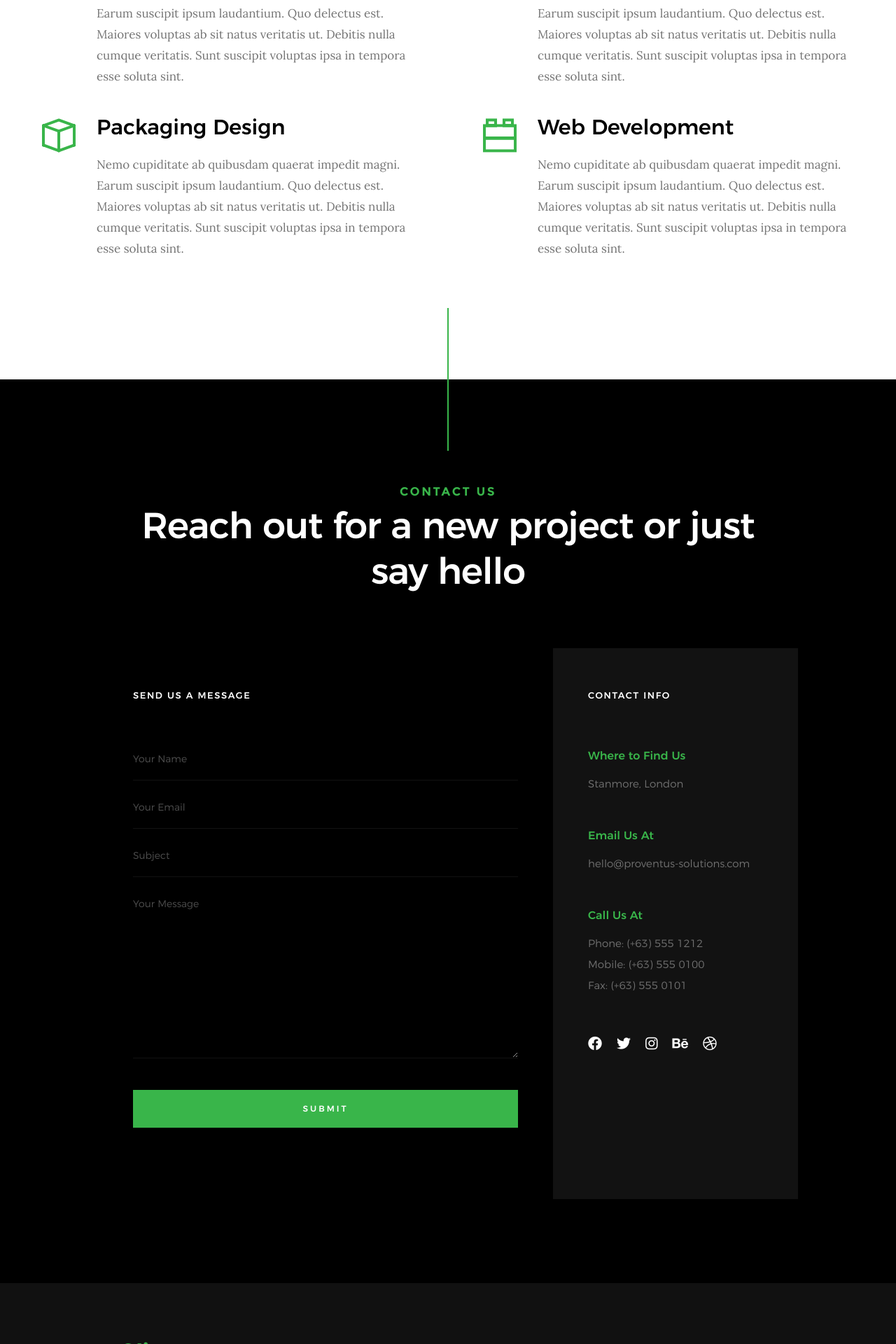
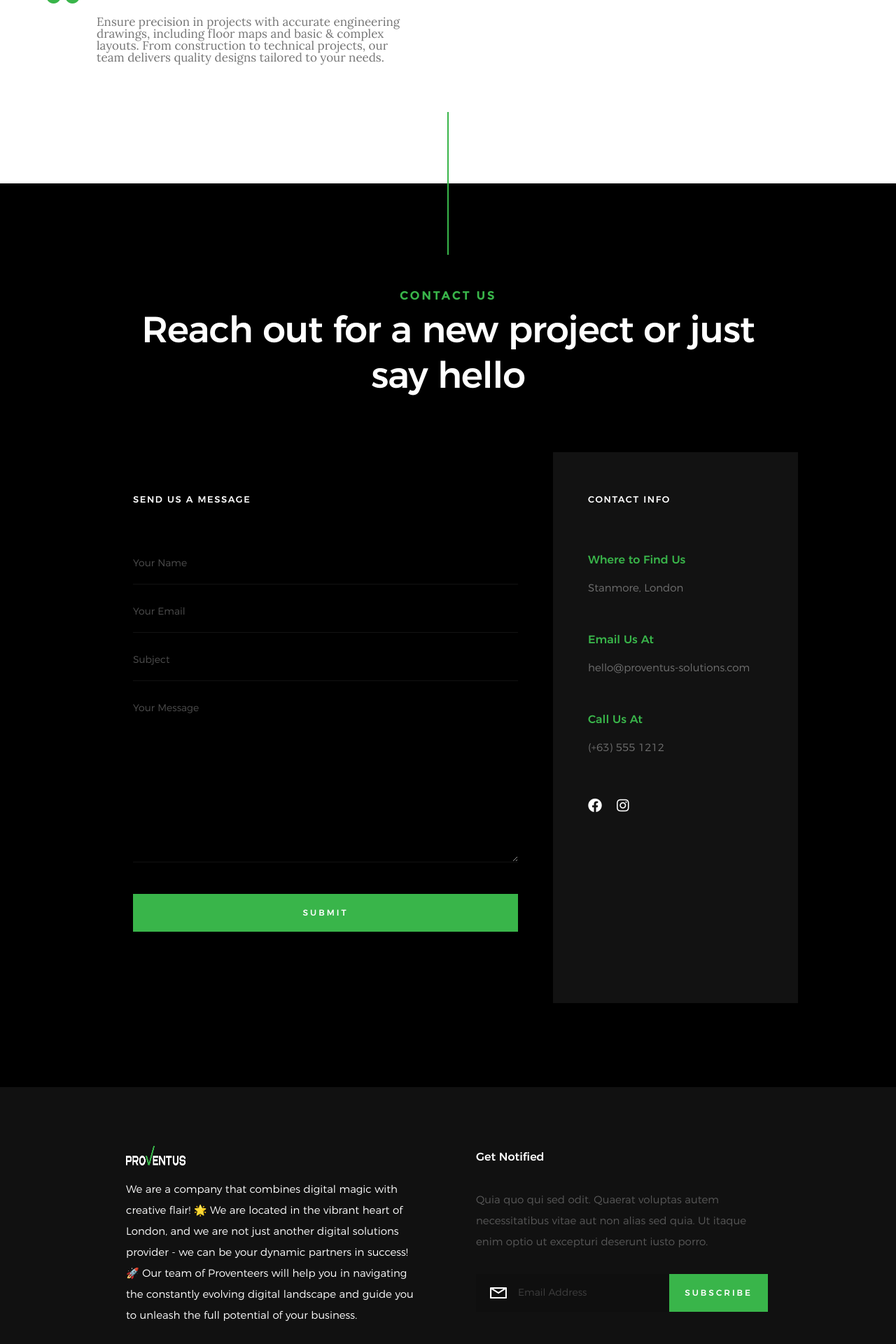
Before and after one commit to mostafanawam/proventus, a Django app: page / in a window 1280 px wide. Shown: the part 2360-4280 px from the top of the page at 70% size. Run offline with Django 3.2, Linux system fonts and the light colour scheme; data comes from the database, SQL or seed files in the repository; some web fonts are replaced.

Commit message:
update links

```diff
--- a/proventus/assets/css/main.css
+++ b/proventus/assets/css/main.css
@@ -80,15 +80,13 @@ html, body {
 body {
     background: #111111;
     font-family: "lora-regular", serif;
-    font-size: 1.7rem;
-    font-style: normal;
-    font-weight: normal;
-    line-height: 1.765;
-    color: #757575;
+
     margin: 0;
     padding: 0;
 }
-
+.text-white{
+    color: white !important;
+}
 /* -------------------------------------------------------------------
  * ## bootstrap
  * ------------------------------------------------------------------- */
@@ -2053,13 +2051,13 @@ button::-moz-focus-inner, input::-moz-focus-inner {
 }
 
 .home-social i {
-    font-size: 14px;
+    font-size: 18px;
     right: 0;
     text-align: center;
     display: inline-block;
     width: 33px;
     height: 33px;
-    line-height: calc(33px - 4px);
+    /* line-height: calc(33px - 4px); */
     border: 2px solid #FFFFFF;
     border-radius: 50%;
 }
@@ -3477,7 +3475,7 @@ footer a:hover, footer a:focus, footer a:active {
 }
 
 footer .row {
-    max-width: 980px;
+    max-width: 75%;
 }
 
 
@@ -3498,13 +3496,13 @@ footer .row {
 
 .footer-logo {
     display: block;
-    margin: -.6rem 0 3.6rem 0;
+    margin: -.6rem 0 2rem 0;
     padding: 0;
     outline: 0;
     border: none;
     width: 85px;
     height: 28px;
-    background: url("../images/logo-footer.png") no-repeat center;
+    background: url("../logo/logo-white.png") no-repeat center;
     background-size: 85px 28px;
     font: 0/0 a;
     text-shadow: none;
--- a/proventus/main/models.py
+++ b/proventus/main/models.py
@@ -10,12 +10,40 @@ class Services(models.Model):
     title = models.CharField(max_length=100,unique=True)
     description = models.TextField(null=True,blank=True)
     icon=models.CharField(max_length=50)
+    index=models.IntegerField(default=1)
 
     def __str__(self):
         return self.title
 
     class Meta:
         verbose_name_plural = "Services"
+
+
+# python manage.py dumpdata main.Company --output main/fixtures/Company.test.json
+class Company(models.Model):
+    about = models.TextField()
+    address = models.TextField()
+    phone=models.CharField(max_length=50)
+    email=models.EmailField()
+
+    def __str__(self):
+        return f"{self.pk}"
+
+    class Meta:
+        verbose_name_plural = "Company"
+
+# python manage.py dumpdata main.SocialLinks --output main/fixtures/SocialLinks.test.json
+
+class SocialLinks(models.Model):
+    name = models.CharField(max_length=100,unique=True,default="facebook")
+    icon = models.CharField(max_length=100,default="fab fa-facebook",unique=True,)
+    url=models.CharField(max_length=100)
+
+    def __str__(self):
+        return self.name
+
+    class Meta:
+        verbose_name_plural = "Social Links"
 
 
 class UserAccountManager(BaseUserManager):
--- a/proventus/main/templates/index.html
+++ b/proventus/main/templates/index.html
@@ -43,9 +43,6 @@
 
     <link rel="stylesheet" href="https://cdnjs.cloudflare.com/ajax/libs/font-awesome/5.15.4/css/all.min.css" crossorigin="anonymous">
 </head>
-
-
-
 
         <!--[if lt IE 7]>
             <p class="browsehappy">You are using an <strong>outdated</strong> browser. Please <a href="#">upgrade your browser</a> to improve your experience.</p>
@@ -101,21 +98,14 @@
                 <p>Perspiciatis hic praesentium nesciunt. Et neque a dolorum <a href='#0'>voluptatem</a> porro iusto sequi veritatis libero enim. Iusto id suscipit veritatis neque reprehenderit.</p>
 
                 <ul class="header-nav__social">
-                    <li>
-                        <a href="#"><i class="fab fa-facebook"></i></a>
-                    </li>
-                    <li>
-                        <a href="#"><i class="fab fa-twitter"></i></a>
-                    </li>
-                    <li>
-                        <a href="#"><i class="fab fa-instagram"></i></a>
-                    </li>
-                    <li>
-                        <a href="#"><i class="fab fa-behance"></i></a>
-                    </li>
-                    <li>
-                        <a href="#"><i class="fab fa-dribbble"></i></a>
-                    </li>
+                    {% for link in links %}
+                        <li>
+                            <a href="{{link.url}}"><i class="{{link.icon}}"></i></a>
+                        </li>
+                    {% endfor %}
+
+
+
                 </ul>
 
             </div> <!-- end header-nav__content -->
@@ -173,21 +163,15 @@
 
 
         <ul class="home-social">
+
+            {% for link in links %}
             <li>
-                <a href="#0"><i class="fab fa-facebook" aria-hidden="true"></i><span>Facebook</span></a>
+                <a href="{{link.url}}"><i class="{{link.icon}}" aria-hidden="true"></i><span>{{link.name}}</span></a>
             </li>
-            <li>
-                <a href="#0"><i class="fab fa-twitter" aria-hidden="true"></i><span>Twiiter</span></a>
-            </li>
-            <li>
-                <a href="#0"><i class="fab fa-instagram" aria-hidden="true"></i><span>Instagram</span></a>
-            </li>
-            <li>
-                <a href="#0"><i class="fab fa-behance" aria-hidden="true"></i><span>Behance</span></a>
-            </li>
-            <li>
-                <a href="#0"><i class="fab fa-dribbble" aria-hidden="true"></i><span>Dribbble</span></a>
-            </li>
+        {% endfor %}
+
+
+
         </ul>
         <!-- end home-social -->
 
@@ -208,10 +192,7 @@
         <div class="row about-desc" data-aos="fade-up">
             <div class="col-full">
                 <p>
-                    We are a company that combines digital magic with creative flair! 🌟 We are located in the vibrant heart of London,
-                     and we are not just another digital solutions provider - we can be your dynamic partners in success! 🚀 Our team of
-                     Proventeers will help you in navigating the constantly evolving digital
-                    landscape and guide you to unleash the full potential of your business.
+                    {{company.about}}
                 </p>
             </div>
         </div> <!-- end about-desc -->
@@ -263,7 +244,7 @@
                     </div>
                     <div class="service-text">
                         <h3 class="h2">{{service.title}}</h3>
-                        <p>{{service.description}}
+                        <p style="font-size:1.7rem">{{service.description}}
                         </p>
                     </div>
                 </div>
@@ -354,42 +335,36 @@
                     <div class="cinfo">
                         <h5>Where to Find Us</h5>
                         <p>
-                            Stanmore, London
+                            {{company.address}}
+
                         </p>
                     </div>
 
                     <div class="cinfo">
                         <h5>Email Us At</h5>
                         <p>
-                            hello@proventus-solutions.com
+                            {{company.email}}
+
                         </p>
                     </div>
 
                     <div class="cinfo">
                         <h5>Call Us At</h5>
                         <p>
-                            Phone: (+63) 555 1212<br>
-                            Mobile: (+63) 555 0100<br>
-                            Fax: (+63) 555 0101
+                            {{company.phone}}
                         </p>
                     </div>
 
                     <ul class="contact-social">
+
+                    {% for link in links %}
+
                         <li>
-                            <a href="#"><i class="fab fa-facebook" aria-hidden="true"></i></a>
+                            <a href="{{link.url}}"><i class="{{link.icon}}" aria-hidden="true"></i></a>
                         </li>
-                        <li>
-                            <a href="#"><i class="fab fa-twitter" aria-hidden="true"></i></a>
-                        </li>
-                        <li>
-                            <a href="#"><i class="fab fa-instagram" aria-hidden="true"></i></a>
-                        </li>
-                        <li>
-                            <a href="#"><i class="fab fa-behance" aria-hidden="true"></i></a>
-                        </li>
-                        <li>
-                            <a href="#"><i class="fab fa-dribbble" aria-hidden="true"></i></a>
-                        </li>
+
+                    {% endfor %}
+
                     </ul> <!-- end contact-social -->
 
                 </div> <!-- end contact-info -->
@@ -404,13 +379,12 @@
     ================================================== -->
     <footer>
 
-        <div class="row footer-main">
+        <div class="row footer-main ">
 
-            <div class="col-six tab-full left footer-desc">
+            <div class="col-six tab-full left footer-desc text-white">
 
                 <div class="footer-logo"></div>
-                Proin eget tortor risus. Mauris blandit aliquet elit, eget tincidunt nibh pulvinar a. Praesent sapien massa, convallis a pellentesque nec, egestas non nisi. Mauris blandit aliquet elit, eget tincidunt nibh pulvinar a. Nulla porttitor accumsan tincidunt. Nulla porttitor accumsan tincidunt. Quaerat voluptas autem necessitatibus vitae aut.
-
+            {{company.about}}
             </div>
 
             <div class="col-six tab-full right footer-subscribe">
@@ -439,7 +413,7 @@
                 </div>
 
                 <div class="go-top">
-                    <a class="smoothscroll" title="Back to Top" href="#top"><i class="icon-arrow-up" aria-hidden="true"></i></a>
+                    <a class="smoothscroll" title="Back to Top" href="#home"><i class="icon-arrow-up" aria-hidden="true"></i></a>
                 </div>
             </div>
 
--- a/proventus/main/views.py
+++ b/proventus/main/views.py
@@ -4,8 +4,12 @@ from .models import *
 
 
 def main_page(request):
-    sevices=Services.objects.all()
+    sevices=Services.objects.all().order_by('index')
+    company=Company.objects.first()
+    links=SocialLinks.objects.all()
     context={
-        "services":sevices
+        "services":sevices,
+        "company":company,
+        "links":links
     }
     return render(request, 'index.html', context)
```
Also changed, not shown: proventus/main/admin.py (+13 -1 lines), proventus/main/fixtures/Company.test.json (added, +1 -0 lines), proventus/main/fixtures/Services.test.json (+20 -24 lines), proventus/main/fixtures/SocialLinks.test.json (added, +20 -0 lines), proventus/assets/logo/logo-white.png (added), proventus/main/fixtures/users.test.json (renamed from proventus/main/fixtures/users.static.json).
